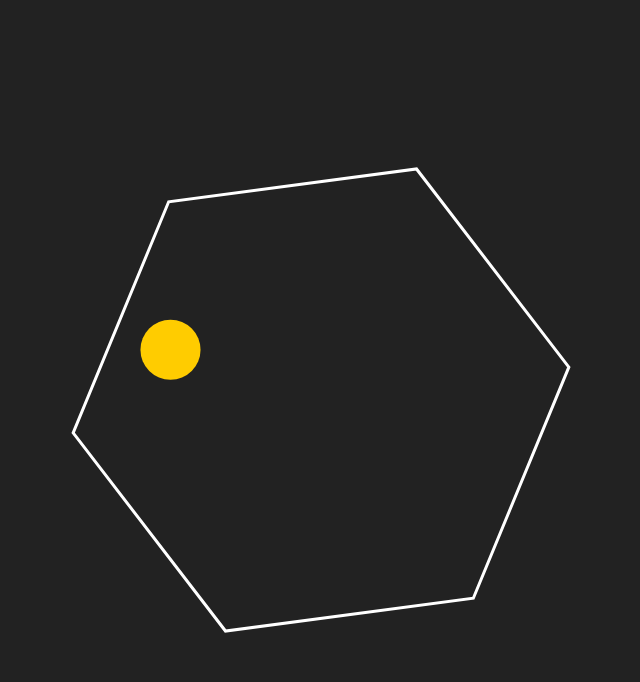
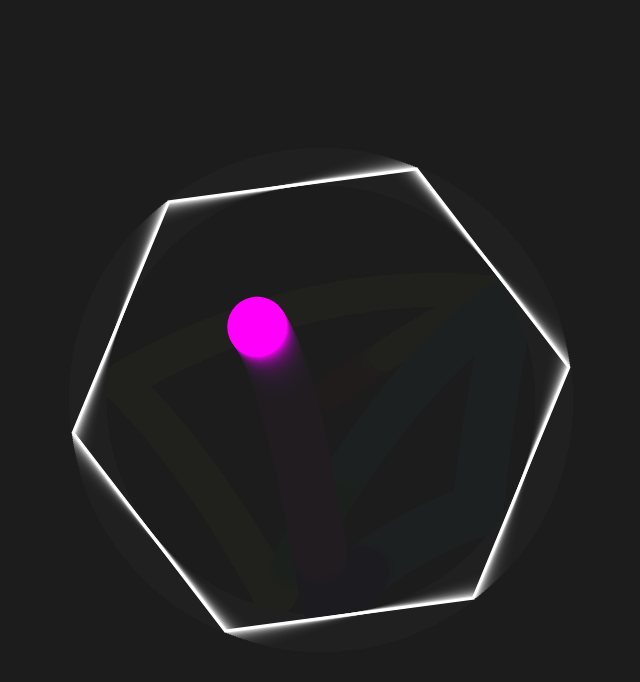
Before and after one commit to noobthepro500/ezm3, a plain HTML site: page hex.html in a window 1280 px wide. Shown: the whole page, without its empty margins (319-959 px from the left). Drawn offline with Linux system fonts and the light colour scheme.

Commit message:
Update hex.html

```diff
--- a/hex.html
+++ b/hex.html
@@ -2,9 +2,9 @@
 <html>
   <head>
     <meta charset="UTF-8">
-    <title>Bouncier Ball with Growing Size</title>
+    <title>Bouncy Ball with Upward Boost on Wall Hit</title>
     <style>
-      /* Basic reset and full-screen canvas styling */
+      /* Basic CSS reset and full-screen canvas styling */
       body {
         margin: 0;
         overflow: hidden;
@@ -18,11 +18,11 @@
   <body>
     <canvas id="canvas"></canvas>
     <script>
-      // Get the canvas element and its drawing context.
+      // Get the canvas element and its drawing context
       const canvas = document.getElementById('canvas');
       const ctx = canvas.getContext('2d');
 
-      // Resize the canvas to fill the window.
+      // Resize the canvas to fill the window
       function resizeCanvas() {
         canvas.width = window.innerWidth;
         canvas.height = window.innerHeight;
@@ -30,12 +30,12 @@
       resizeCanvas();
       window.addEventListener('resize', resizeCanvas);
 
-      // Hexagon properties.
-      const hexRadius = 250;         // Radius of the hexagon's circumscribed circle.
-      let hexRotation = 0;           // Current rotation angle in radians.
-      const hexRotationSpeed = 0.01; // Rotation speed (radians per frame).
+      // Hexagon properties
+      const hexRadius = 250;         // Radius of the hexagon's circumscribed circle
+      let hexRotation = 0;           // Current rotation angle in radians
+      const hexRotationSpeed = 0.01; // Rotation speed (radians per frame)
 
-      // Ball properties.
+      // Ball properties
       let ball = {
         x: canvas.width / 2,
         y: canvas.height / 2,
@@ -45,15 +45,16 @@
         mass: 1
       };
 
-      // Environment properties.
-      const gravity = 0.1;           // Reduced gravity.
-      const restitution = 0.9;       // Restitution factor for bounce.
-      const environmentFriction = 0.999; // A very light friction.
+      // Environment properties
+      const gravity = 0.1;         // Gravity value
+      const restitution = 0.9;     // Restitution factor for bouncing (energy preserved)
+      const environmentFriction = 0.999;  // Mild friction applied to motion
+      const upwardBoost = 2.0;     // Extra upward boost each time a wall is hit
 
-      // Growth factor (the ball increases in size slightly each frame).
-      const growthRate = 0.05;       // Increase ball radius by 0.05 per frame.
+      // Rainbow color cycle for the ball
+      let hue = 0;
 
-      // Returns the vertices of a hexagon given center (cx, cy), radius, and rotation.
+      // Utility: returns vertices of a hexagon given center (cx, cy), radius, and rotation.
       function getHexagonVertices(cx, cy, radius, rotation) {
         const vertices = [];
         for (let i = 0; i < 6; i++) {
@@ -65,7 +66,7 @@
         return vertices;
       }
 
-      // Draws the hexagon outline.
+      // Draw the hexagon outline
       function drawHexagon(cx, cy, radius, rotation) {
         const vertices = getHexagonVertices(cx, cy, radius, rotation);
         ctx.beginPath();
@@ -79,84 +80,91 @@
         ctx.stroke();
       }
 
-      // Checks for collisions between the ball and each side of the hexagon.
+      // Check collisions between the ball and hexagon walls.
+      // Each time a collision is detected, we reflect the velocity and add an upward boost.
       function checkHexagonCollisions() {
         const centerX = canvas.width / 2;
         const centerY = canvas.height / 2;
         const vertices = getHexagonVertices(centerX, centerY, hexRadius, hexRotation);
 
-        // Iterate through each side of the hexagon.
+        // Process each hexagon side
         for (let i = 0; i < vertices.length; i++) {
           const start = vertices[i];
           const end = vertices[(i + 1) % vertices.length];
 
-          // Calculate the vector representing the side.
+          // Compute side vector and length
           const dx = end.x - start.x;
           const dy = end.y - start.y;
           const len = Math.sqrt(dx * dx + dy * dy);
 
-          // Compute the normalized normal (perpendicular) to the side.
+          // Compute normalized normal to the side (perpendicular)
           let nx = -dy / len;
           let ny = dx / len;
 
-          // Determine the distance from the ball's center to this side.
+          // Distance from the ball's center to the wall (line)
           const dist = ((ball.x - start.x) * nx + (ball.y - start.y) * ny);
 
-          // Check for collision: if the absolute distance is less than ball's radius.
+          // If the ball is intersecting the wall, check its projection
           if (Math.abs(dist) <= ball.radius) {
-            // Project ball's center onto the side.
             const t = ((ball.x - start.x) * dx + (ball.y - start.y) * dy) / (len * len);
             if (t >= 0 && t <= 1) {
-              // Correct the ball's position to resolve penetration.
+              // Resolve penetrations
               const penetration = ball.radius - Math.abs(dist);
               ball.x += nx * penetration;
               ball.y += ny * penetration;
 
-              // Reflect the velocity if heading toward the wall.
+              // Only process bounce if ball is moving towards the wall
               const velocityDotNormal = ball.vx * nx + ball.vy * ny;
               if (velocityDotNormal < 0) {
+                // Reflect the velocity using restitution factor.
                 ball.vx = (ball.vx - 2 * velocityDotNormal * nx) * restitution;
                 ball.vy = (ball.vy - 2 * velocityDotNormal * ny) * restitution;
+
+                // Add upward boost on collision: increase negative vy (upward is negative y)
+                ball.vy -= upwardBoost;
               }
             }
           }
         }
       }
 
-      // Main animation loop.
+      // Main animation loop
       function animate() {
         requestAnimationFrame(animate);
 
-        // Clear the canvas.
-        ctx.clearRect(0, 0, canvas.width, canvas.height);
+        // Draw a semi-transparent rectangle to create a small trail effect.
+        ctx.fillStyle = "rgba(34, 34, 34, 0.2)";
+        ctx.fillRect(0, 0, canvas.width, canvas.height);
 
-        // Update hexagon rotation.
+        // Update hexagon rotation
         hexRotation += hexRotationSpeed;
 
-        // Draw the spinning hexagon centered in the canvas.
+        // Draw the spinning hexagon
         const hexCenterX = canvas.width / 2;
         const hexCenterY = canvas.height / 2;
         drawHexagon(hexCenterX, hexCenterY, hexRadius, hexRotation);
 
-        // Apply gravity and environmental friction to the ball.
+        // Update ball physics: apply gravity and friction
         ball.vy += gravity;
         ball.vx *= environmentFriction;
         ball.vy *= environmentFriction;
-
-        // Update ball's position.
         ball.x += ball.vx;
         ball.y += ball.vy;
 
-        // Handle collisions with the hexagon.
+        // Handle collisions with hexagon walls (with upward boost)
         checkHexagonCollisions();
 
-        // Increase the ball's size slightly.
-        ball.radius += growthRate;
+        // Increase the ball's size slightly
+        ball.radius += 0.05;
 
-        // Draw the ball.
+        // Update rainbow color by changing hue value.
+        hue = (hue + 1) % 360;
+        const ballColor = `hsl(${hue}, 100%, 50%)`;
+
+        // Draw the ball (rainbow colored)
         ctx.beginPath();
         ctx.arc(ball.x, ball.y, ball.radius, 0, Math.PI * 2);
-        ctx.fillStyle = '#ffcc00';
+        ctx.fillStyle = ballColor;
         ctx.fill();
         ctx.closePath();
       }
```
